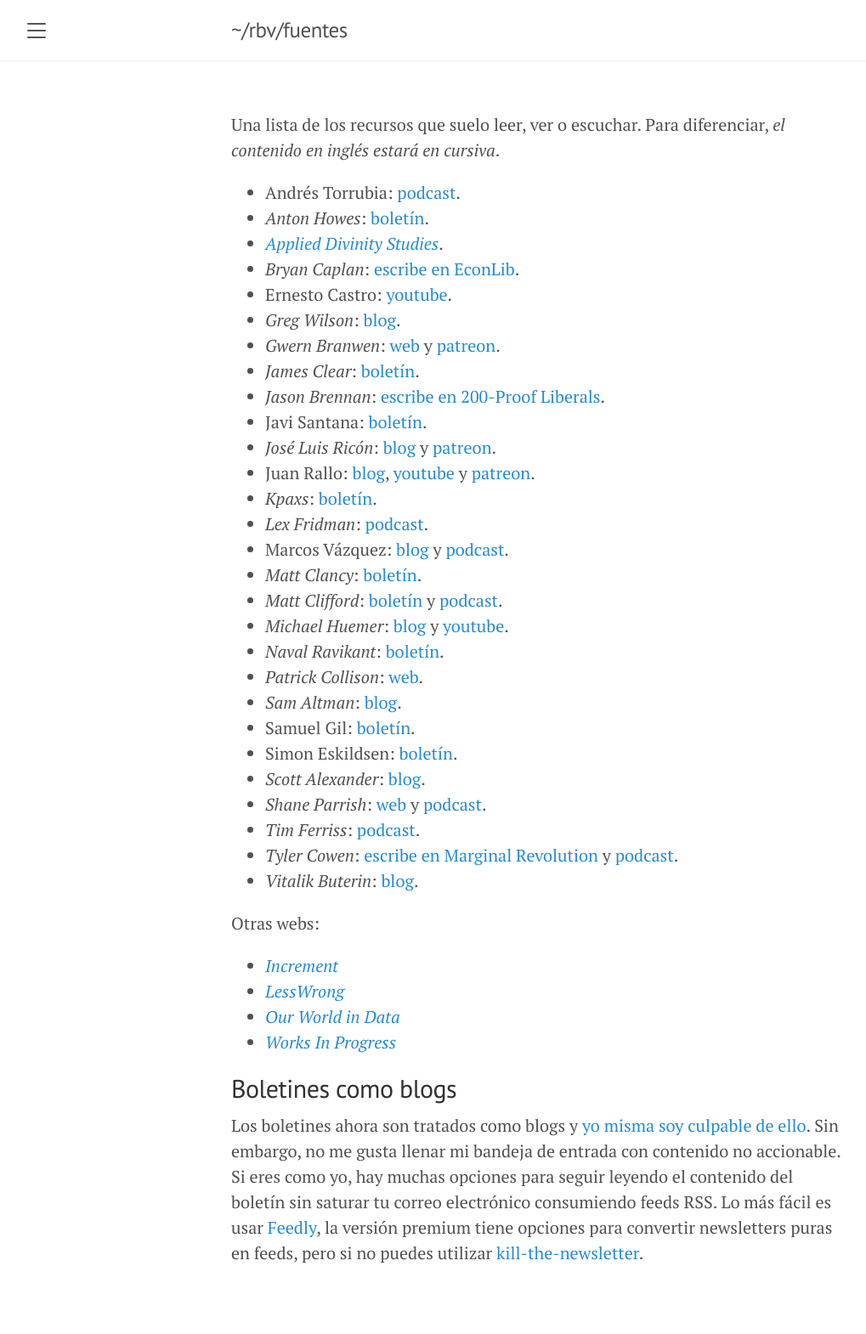
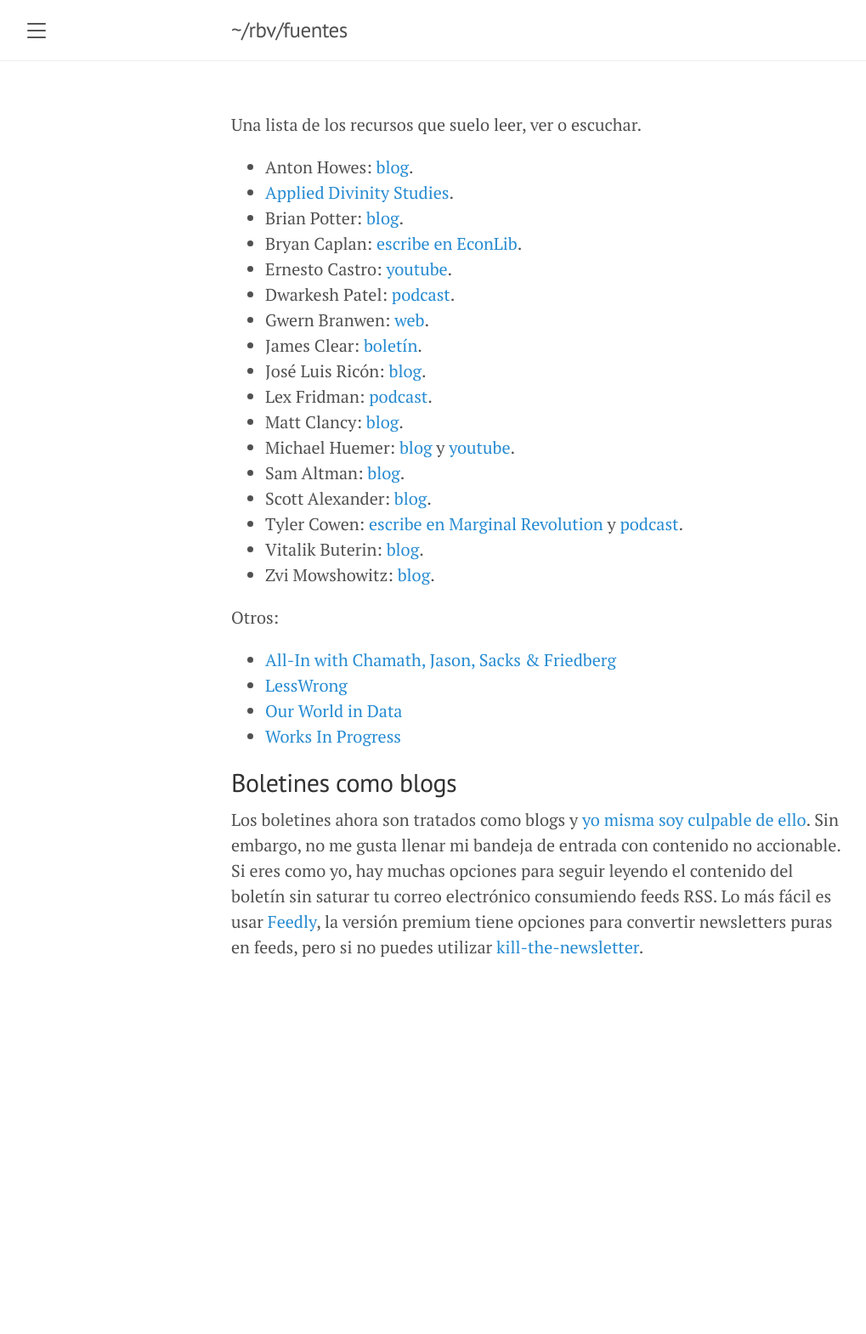
Before and after one commit to rbarbadillo/rbarbadillo.github.io, a Jekyll site: the page built from sources.md, in a window 1280 px wide. Shown: the whole page at 85% size, without its empty margins (8-1027 px from the left). Built offline with Jekyll 4.4.1, drawn with Linux system fonts in a browser that asks for light colours; after the commit the page ends 1210 px from its top, so only the background shows below that.

Commit message:
Update sources

```diff
--- a/sources.md
+++ b/sources.md
@@ -4,42 +4,31 @@
 permalink: sources
 ---
 Una lista de los recursos que suelo leer, ver o escuchar.
-Para diferenciar, *el contenido en inglés estará en cursiva*.
 
-- Andrés Torrubia: [podcast](https://open.spotify.com/show/6nUgq0q9wVP6hMekW0dUqm?si=J249zK4DRZyQYgmpf1Zs7g).
-- *Anton Howes*: [boletín](https://antonhowes.substack.com/).
-- [*Applied Divinity Studies*](https://applieddivinitystudies.com/).
-- *Bryan Caplan*: [escribe en EconLib](https://www.econlib.org/econlog/).
+- Anton Howes: [blog](https://antonhowes.substack.com/).
+- [Applied Divinity Studies](https://applieddivinitystudies.com/).
+- Brian Potter: [blog](https://constructionphysics.substack.com/).
+- Bryan Caplan: [escribe en EconLib](https://www.econlib.org/econlog/).
 - Ernesto Castro: [youtube](https://www.youtube.com/user/holamellamololillo).
-- *Greg Wilson*: [blog](https://third-bit.com/).
-- *Gwern Branwen*: [web](https://www.gwern.net/) y [patreon](https://www.patreon.com/gwern).
-- *James Clear*: [boletín](https://jamesclear.com/3-2-1/refer?rh_ref=e38b6f09).
-- *Jason Brennan*: [escribe en 200-Proof Liberals](https://200proofliberals.blogspot.com/).
-- Javi Santana: [boletín](https://tinyletter.com/javisantana).
-- *José Luis Ricón*: [blog](http://nintil.com/) y [patreon](https://www.patreon.com/artir).
-- Juan Rallo: [blog](https://blogs.elconfidencial.com/economia/laissez-faire/), [youtube](https://www.youtube.com/user/juanrallo) y [patreon](https://www.patreon.com/juanrallo).
-- *Kpaxs*: [boletín](https://www.getrevue.co/profile/Kpaxs).
-- *Lex Fridman*: [podcast](https://open.spotify.com/show/2MAi0BvDc6GTFvKFPXnkCL?si=vTInSKlZRPqhxfO_A5n8pw).
-- Marcos Vázquez: [blog](https://www.fitnessrevolucionario.com/articulos/) y [podcast](https://www.fitnessrevolucionario.com/radio/).
-- *Matt Clancy*: [boletín](https://mattsclancy.substack.com/).
-- *Matt Clifford*: [boletín](https://www.getrevue.co/profile/mattclifford) y [podcast](https://open.spotify.com/show/2irnXFcjK8oaZXeYFdYn4w?si=GkCgMrMKTIqsEG46L1NPVw).
-- *Michael Huemer*: [blog](https://fakenous.net) y [youtube](https://www.youtube.com/user/owl235).
-- *Naval Ravikant*: [boletín](https://nav.al/).
-- *Patrick Collison*: [web](http://patrickcollison.com/).
-- *Sam Altman*: [blog](http://blog.samaltman.com/).
-- Samuel Gil: [boletín](https://samuelgil.substack.com/).
-- Simon Eskildsen: [boletín](https://sirupsen.com/napkin).
-- *Scott Alexander*: [blog](https://slatestarcodex.com/).
-- *Shane Parrish*: [web](https://fs.blog/) y [podcast](https://open.spotify.com/show/1VyK52NSZHaDKeMJzT4TSM?si=QKerNkyuTOusyJMeZEGu9Q).
-- *Tim Ferriss*: [podcast](https://open.spotify.com/show/5qSUyCrk9KR69lEiXbjwXM?si=-6K4DsQiS8GmXLGDDYNX-Q).
-- *Tyler Cowen*: [escribe en Marginal Revolution](https://marginalrevolution.com/) y [podcast](https://open.spotify.com/show/0Z1234tGXD2hVhjFrrhJ7g?si=GtIh6mp4TgKAE0rpTuchlA).
-- *Vitalik Buterin*: [blog](https://vitalik.ca/).
+- Dwarkesh Patel: [podcast](https://www.youtube.com/c/DwarkeshPatel).
+- Gwern Branwen: [web](https://www.gwern.net/).
+- James Clear: [boletín](https://jamesclear.com/3-2-1).
+- José Luis Ricón: [blog](http://nintil.com/).
+- Lex Fridman: [podcast](https://open.spotify.com/show/2MAi0BvDc6GTFvKFPXnkCL?si=vTInSKlZRPqhxfO_A5n8pw).
+- Matt Clancy: [blog](https://mattsclancy.substack.com/).
+- Michael Huemer: [blog](https://fakenous.net) y [youtube](https://www.youtube.com/user/owl235).
+- Sam Altman: [blog](http://blog.samaltman.com/).
+- Scott Alexander: [blog](https://slatestarcodex.com/).
+- Tyler Cowen: [escribe en Marginal Revolution](https://marginalrevolution.com/) y [podcast](https://open.spotify.com/show/0Z1234tGXD2hVhjFrrhJ7g?si=GtIh6mp4TgKAE0rpTuchlA).
+- Vitalik Buterin: [blog](https://vitalik.ca/).
+- Zvi Mowshowitz: [blog](https://thezvi.substack.com/).
 
-Otras webs:
-- [*Increment*](https://increment.com/)
-- [*LessWrong*](https://www.lesswrong.com/)
-- [*Our World in Data*](https://ourworldindata.org/)
-- [*Works In Progress*](https://worksinprogress.co/)
+Otros:
+
+- [All-In with Chamath, Jason, Sacks & Friedberg](https://open.spotify.com/show/2IqXAVFR4e0Bmyjsdc8QzF?si=3982058fe0c44631)
+- [LessWrong](https://www.lesswrong.com/)
+- [Our World in Data](https://ourworldindata.org/)
+- [Works In Progress](https://worksinprogress.co/)
 
 
 ## Boletines como blogs
```
